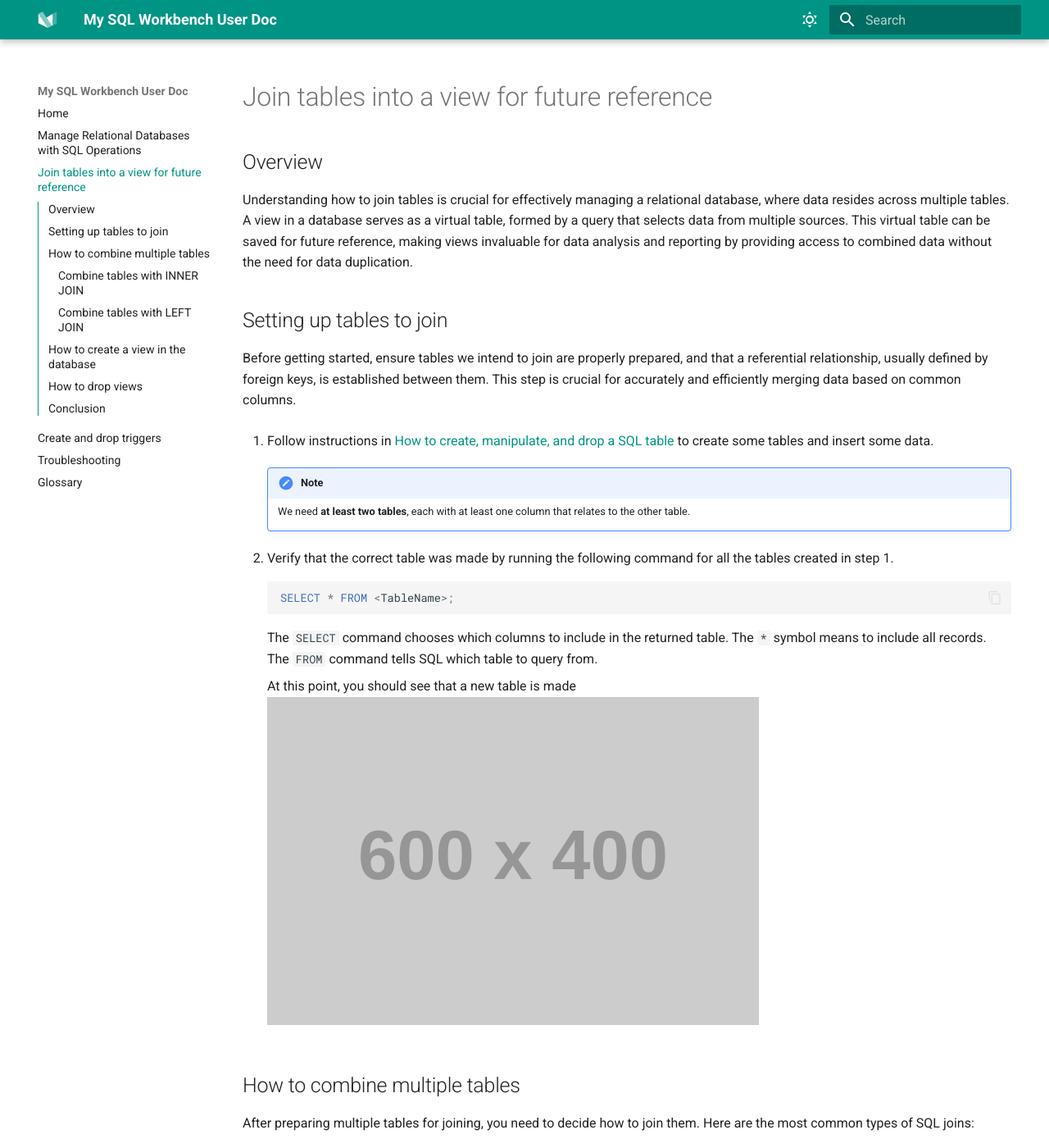
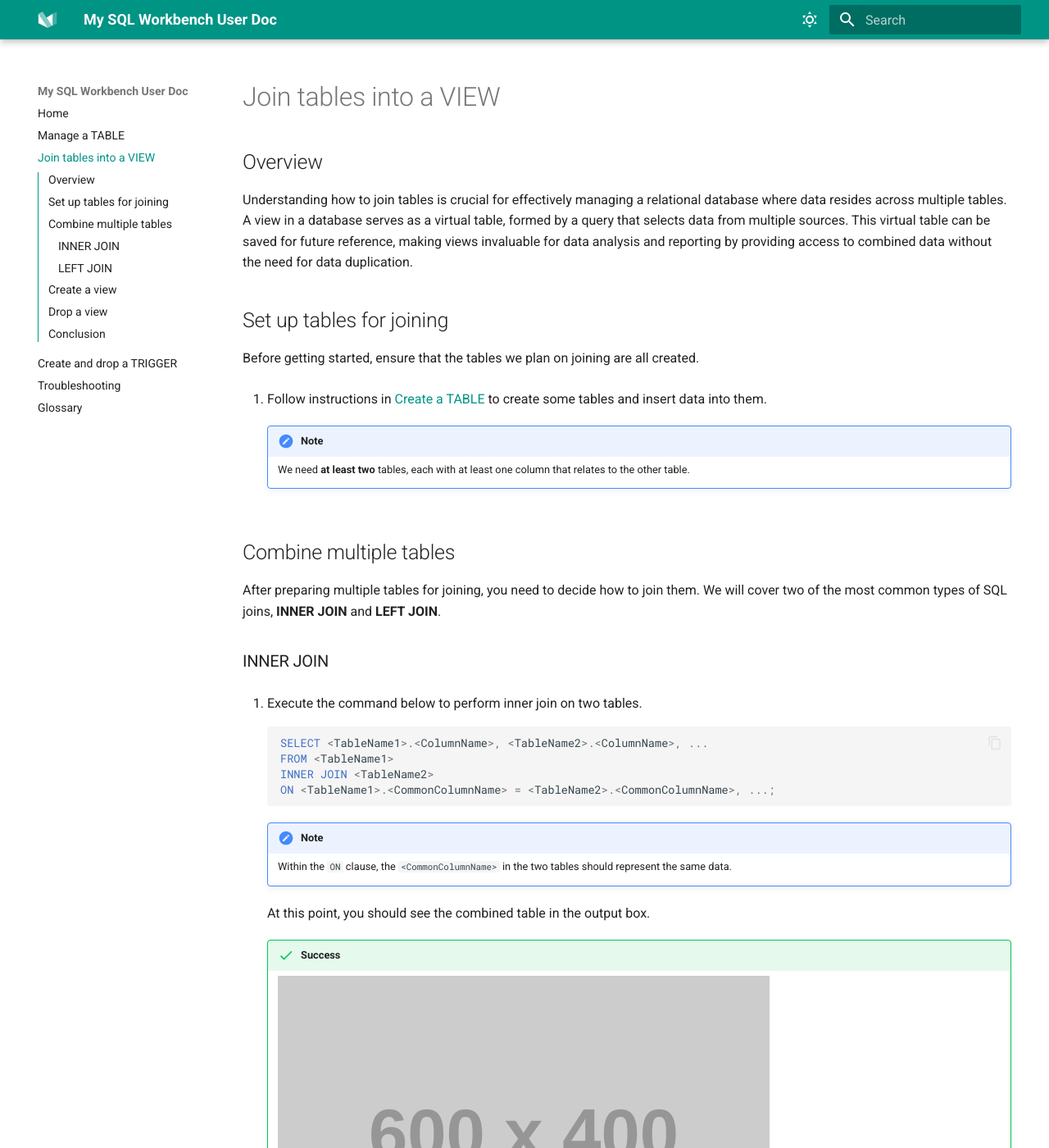
Before and after one commit to izcheung/mySQLWorkBenchUserDoc, an MkDocs documentation site: the page built from docs/task2.md, in a window 1280 px wide and 1400 px high. Shown: the whole window at 82% size. Built offline with MkDocs 1.6.1 and Material for MkDocs 9.7.7, drawn with Linux system fonts in a browser that asks for light colours; some of the changed text lies outside the part shown.

Commit message:
Adjust wording

````diff
--- a/docs/task2.md
+++ b/docs/task2.md
@@ -1,96 +1,94 @@
-# Join tables into a view for future reference
+# Join tables into a VIEW
 
 
 
 ## Overview
-Understanding how to join tables is crucial for effectively managing a relational database, where data resides across multiple tables. A view in a database serves as a virtual table, formed by a query that selects data from multiple sources. This virtual table can be saved for future reference, making views invaluable for data analysis and reporting by providing access to combined data without the need for data duplication.
+Understanding how to join tables is crucial for effectively managing a relational database where data resides across multiple tables. A view in a database serves as a virtual table, formed by a query that selects data from multiple sources. This virtual table can be saved for future reference, making views invaluable for data analysis and reporting by providing access to combined data without the need for data duplication.
 
 
-## Setting up tables to join
-Before getting started, ensure tables we intend to join are properly prepared, and that a referential relationship, usually defined by foreign keys, is established between them. This step is crucial for accurately and efficiently merging data based on common columns.
+## Set up tables for joining
+Before getting started, ensure that the tables we plan on joining are all created.
 
-1. Follow instructions in [How to create, manipulate, and drop a SQL table](task1.md){:target="_blank"} to create some tables and insert some data.
+1. Follow instructions in [Create a TABLE](task1.md#create-a-table){:target="_blank"} to create some tables and insert data into them.
 
     !!! note
-        We need **at least two tables**, each with at least one column that relates to the other table.
+        We need **at least two**  tables, each with at least one column that relates to the other table.
 
 
-2. Verify that the correct table was made by running the following command for all the tables created in step 1.
-    ``` sql
-    SELECT * FROM <TableName>;
-    ```
-    The ```SELECT``` command chooses which columns to include in the returned table. The ```*``` symbol means to include all records. The ```FROM``` command tells SQL which table to query from.
+## Combine multiple tables
+After preparing multiple tables for joining, you need to decide how to join them. We will cover two of the most common types of SQL joins, **INNER JOIN** and **LEFT JOIN**.
 
-    At this point, you should see that a new table is made
-    ![Image title](https://dummyimage.com/600x400/eee/aaa)
-
-## How to combine multiple tables
-After preparing multiple tables for joining, you need to decide how to join them. Here are the most common types of SQL joins:
-
-### Combine tables with INNER JOIN
+### INNER JOIN
 1. Execute the command below to perform inner join on two tables.
     ``` sql
-    SELECT <TableName1>.<ColumnName>, <TableName2>.<ColumnName>       /* Replace <TableName1> and <TableName2> with the names of your tables, <ColumnName> with the names of the columns you want to select, and <CommonColumnName> with the name of the column used to relate both tables.
+    SELECT <TableName1>.<ColumnName>, <TableName2>.<ColumnName>, ...
     FROM <TableName1>
     INNER JOIN <TableName2>
-    ON <TableName1>.<CommonColumnName> = <TableName2>.<CommonColumnName>;
+    ON <TableName1>.<CommonColumnName> = <TableName2>.<CommonColumnName>, ...;
     ```
 
     !!! note
-        ColumnNames in both tables should represent the same data.
+        Within the ```ON``` clause, the `<CommonColumnName>` in the two tables should represent the same data.
 
     At this point, you should see the combined table in the output box.
-    ![Image title](https://dummyimage.com/600x400/eee/aaa)
+    !!! success
+        ![Image title](https://dummyimage.com/600x400/eee/aaa)
 
 2. Verify that the combined table was merged correctly by cross checking the result.
 
-    Verify the row count in the combined table to ensure it matches the expected number of matched records. Additionally, confirm that all desired columns are present in the combined table.
+    > The row count in the combined table should match the expected number of matched records. Additionally, confirm that all desired columns are present in the combined table.
 
-### Combine tables with LEFT JOIN
+
+### LEFT JOIN
 1. Execute the command below to perform inner join on two tables.
     ``` sql
-    SELECT <TableName1>.<ColumnName>, <TableName2>.<ColumnName>       /* Replace <TableName1> and <TableName2> with the names of your tables, <ColumnName> with the names of the columns you want to select, and <CommonColumnName> with the name of the column used to relate both tables.
+    SELECT <TableName1>.<ColumnName>, <TableName2>.<ColumnName>, ...
     FROM <TableName1>
     LEFT JOIN <TableName2>
-    ON <TableName1>.<CommonColumnName> = <TableName2>.<CommonColumnName>;
+    ON <TableName1>.<CommonColumnName> = <TableName2>.<CommonColumnName>, ...;
     ```
 
     !!! note
-        ColumnNames in both tables should represent the same data.
+        Within the ```ON``` clause, the `<CommonColumnName>` in the two tables should represent the same data.
 
     At this point, you should see the combined table in the output box.
-    ![Image title](https://dummyimage.com/600x400/eee/aaa)
+
+    !!! success
+        ![Image title](https://dummyimage.com/600x400/eee/aaa)
+
 
 2. Verify that the combined table was merged correctly by cross checking the result.
 
-    Verify the row count in the combined table to ensure it matches the total rows in table `<TableName1>`. Additionally, confirm that all desired columns are present in the combined table.
+    > The row count in the combined table should match the total rows in table `<TableName1>`. Additionally, confirm that all desired columns are present in the combined table.
 
-## How to create a view in the database
-After you combined data from multiple tables, you will need to create a view for the combined data to store in the database for future reference.
+## Create a view
+After you combined data from multiple tables, you will need to create a view for the combined data for future reference.
 
 1. Execute the command below to create a view.
     ``` sql
-    CREATE VIEW <ViewName> AS         /* Replace <ViewName> with the name of your view
-    <JoinQuery>;                      /* Replace <JoinQuery> with your join query;
+    CREATE VIEW <ViewName>
+    AS <Query>;
     ```
 
-    In the command provided, replace `<JoinQuery>` with the join query you crafted in the previous step.
+    >In the command provided, replace `<Query>` with the join query you wrote in the previous step (either the [INNER JOIN](#inner-join) or the [LEFT JOIN](#left-join)).
 
 2. Verify that the correct table was made by running the following command.
     ``` sql
-    SELECT * FROM <ViewName>;         /* Replace <ViewName> with the name of your view
+    SELECT * FROM <ViewName>;
     ```
-    The ```SELECT``` command chooses which columns to include in the returned table. The ```*``` symbol means to include all records. The ```FROM``` command tells SQL which table to query from.
 
-    Make sure the query results match those from the join query in the `How to combine multiple tables` section.
 
-3. Follow instructions in [How to create, manipulate, and drop a SQL table](task1.md){:target="_blank"} to update a record in one of the original tables.
+    > Make sure the query results match those from the join query in the [Combine multiple tables](#combine-multiple-tables) section.
 
-4. Refer to step 2 in this section to verify that the view's content has indeed updated to mirror the changes made to the original table.
+3. Follow instructions in [Update a table record](task1.md#update-a-table-record){:target="_blank"} to update a record in one of the original tables.
 
-    Observe how the view automatically updates to reflect these changes, showcasing its dynamic connection to the source data.
+4. Refer to step 2 in this section to verify that the view's content has indeed been updated to mirror the changes made to the original table.
 
-## How to drop views
+    > Observe how the view automatically updates to reflect these changes, showcasing its dynamic connection to the source data.
+
+    !!! success
+
+## Drop a view
 Finally, We will go over how to drop the view.
 
 1. Run the following command to drop the view in database.
@@ -98,13 +96,14 @@
     DROP VIEW [IF EXISTS] <ViewName>;
     ```
 
+    !!! success
 
 
 ## Conclusion
 By the end of this section, you have gained knowledge on the following tasks:
 
 - [x] Understanding the purpose and utility of joining tables
-- [x] How to create a view from joined tables
-- [x] How to combine table with "INNER JOIN"
-- [x] How to combine table with "LEFT JOIN"
-- [x] How to drop views in database
+- [x] Creating a view from joined tables
+- [x] Combining two tables with "INNER JOIN"
+- [x] Comining two tables with "LEFT JOIN"
+- [x] Dropping a view
--- a/mkdocs.yml
+++ b/mkdocs.yml
@@ -58,8 +58,8 @@
       emoji_generator: !!python/name:material.extensions.emoji.to_svg
 nav:
 - Home: "index.md"
-- Manage Relational Databases with SQL Operations: "task1.md"
-- Join tables into a view for future reference: "task2.md"
-- Create and drop triggers: "task3.md"
+- Manage a TABLE: "task1.md"
+- Join tables into a VIEW: "task2.md"
+- Create and drop a TRIGGER: "task3.md"
 - Troubleshooting: "troubleshooting.md"
 - Glossary: "glossary.md"
````
Also changed, not shown: docs/index.md (+17 -5 lines), docs/task1.md (+5 -4 lines), docs/task3.md (+7 -15 lines).
